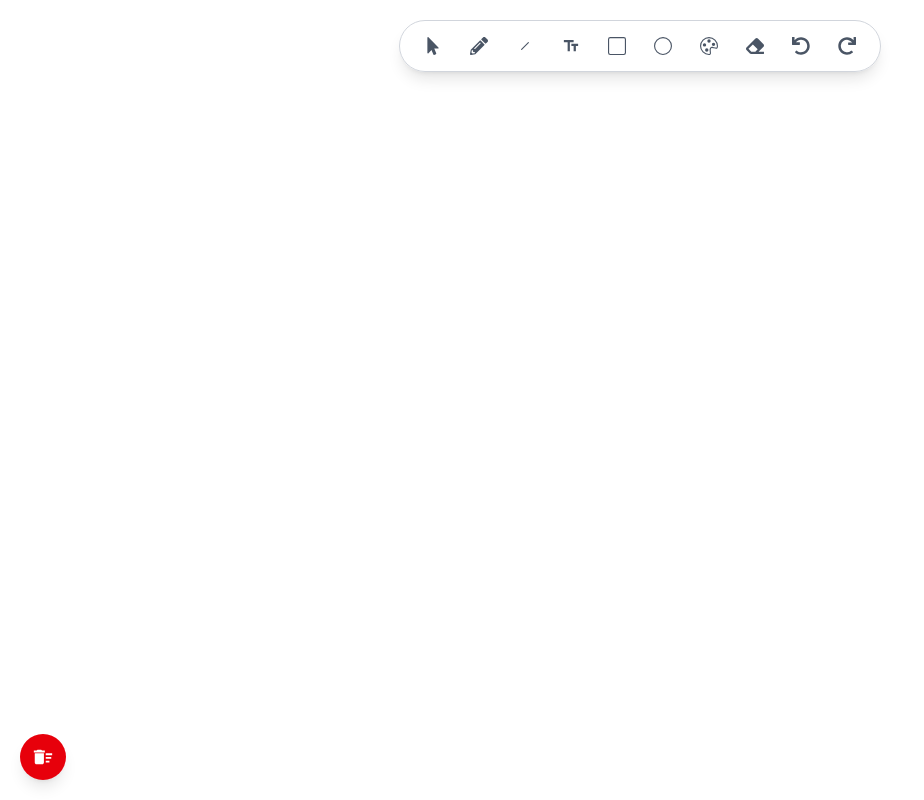
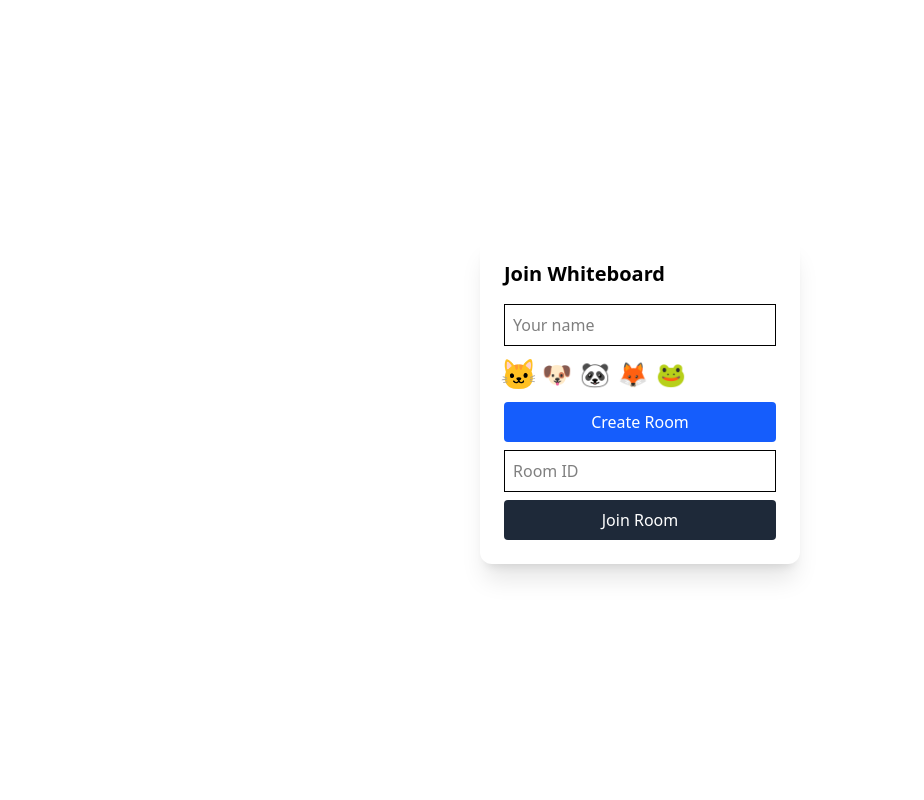
Before and after one commit to sumitp0808/Canvasly, a React (Vite) app in the folder frontend/: page / in a window 1280 px wide. Shown: the whole page, without its empty margins (0-924 px from the left). Built offline with nearby package versions, Linux system fonts and the light colour scheme; no server answers.

Commit message:
user-joining and user presence

```diff
--- a/frontend/package.json
+++ b/frontend/package.json
@@ -17,6 +17,7 @@
     "react-dom": "^19.1.0",
     "react-icons": "^5.5.0",
     "react-redux": "^9.2.0",
+    "react-router-dom": "^7.12.0",
     "roughjs": "^4.6.6",
     "socket.io-client": "^4.8.1",
     "tailwindcss": "^4.1.11",
--- a/frontend/src/App.jsx
+++ b/frontend/src/App.jsx
@@ -1,20 +1,18 @@
-import CursorOverlay from "./cursorOverlay/CursorOverlay";
-import { connectWithSocketServer } from "./socketConn/socketConn";
-import Whiteboard from "./whiteboard/Whiteboard"
-import { useEffect } from "react";
+import { BrowserRouter, Routes, Route } from "react-router-dom";
+import Lobby from "./pages/Lobby";
+import Room from "./pages/Room";
 
 
 function App() {
-  useEffect(() => {
-    connectWithSocketServer();
-  }, []);
-
   return (
-    <>
-      <Whiteboard />
-      <CursorOverlay />
-    </>
-  )
+    <BrowserRouter>
+      <Routes>
+        <Route path="/" element={<Lobby />} />
+        <Route path="/room/:roomId" element={<Room />} />
+      </Routes>
+    </BrowserRouter>
+  );
 }
 
+
 export default App
--- a/frontend/src/cursorOverlay/CursorOverlay.jsx
+++ b/frontend/src/cursorOverlay/CursorOverlay.jsx
@@ -42,7 +42,7 @@ const CursorOverlay = () => {
               boxShadow: "0 2px 6px rgba(0,0,0,0.25)",
             }}
           >
-            {cursor.userId}
+            {cursor.name}
           </div>
         </div>
       ))}
--- a/frontend/src/cursorOverlay/cursorSlice.js
+++ b/frontend/src/cursorOverlay/cursorSlice.js
@@ -10,13 +10,14 @@ const cursorSlice = createSlice({
     initialState,
     reducers: {
         updateCursorPosition: (state, action) => {
-            const {x, y, userId} = action.payload;
+            const {x, y, userId, name} = action.payload;
 
             const index = state.cursors.findIndex((c) => c.userId === userId);
 
             if(index !== -1){
                 state.cursors[index] = {
                     userId,
+                    name,
                     x,
                     y,
                     color: state.cursors[index].color,
@@ -31,6 +32,7 @@ const cursorSlice = createSlice({
                 const color = cursorColors[Math.abs(hash) % cursorColors.length];
                 state.cursors.push({
                     userId,
+                    name,
                     x,
                     y,
                     color,
--- /dev/null
+++ b/frontend/src/pages/Lobby.jsx
@@ -0,0 +1,78 @@
+import { useState } from "react";
+import { useDispatch } from "react-redux";
+import { useNavigate } from "react-router-dom";
+import { setUser } from "../store/userSlice";
+import { v4 as uuid } from "uuid";
+
+const avatars = ["🐱", "🐶", "🐼", "🦊", "🐸"];
+
+const Lobby = () => {
+  const [name, setName] = useState("");
+  const [avatar, setAvatar] = useState(avatars[0]);
+  const [roomInput, setRoomInput] = useState("");
+
+  const dispatch = useDispatch();
+  const navigate = useNavigate();
+
+  const createRoom = () => {
+    const roomId = uuid().slice(0, 6);
+    join(roomId);
+  };
+
+  const join = (roomId) => {
+    if (!name) return alert("Enter name");
+
+    dispatch(setUser({ name, avatar, roomId }));
+    navigate(`/room/${roomId}`);
+  };
+
+  return (
+    <div className="h-screen flex items-center justify-center">
+      <div className="bg-white p-6 rounded-xl shadow-xl w-80">
+        <h2 className="text-xl font-bold mb-4">Join Whiteboard</h2>
+
+        <input
+          placeholder="Your name"
+          className="w-full border p-2 mb-3"
+          value={name}
+          onChange={(e) => setName(e.target.value)}
+        />
+
+        <div className="flex gap-2 mb-3">
+          {avatars.map(a => (
+            <button
+              key={a}
+              onClick={() => setAvatar(a)}
+              className={`text-2xl ${a === avatar ? "scale-125" : ""}`}
+            >
+              {a}
+            </button>
+          ))}
+        </div>
+
+        <button
+          onClick={createRoom}
+          className="w-full bg-blue-600 text-white p-2 rounded mb-2"
+        >
+          Create Room
+        </button>
+
+        <input
+          placeholder="Room ID"
+          className="w-full border p-2 mb-2"
+          value={roomInput}
+          onChange={(e) => setRoomInput(e.target.value)}
+        />
+
+        <button
+          onClick={() => join(roomInput)}
+          className="w-full bg-gray-800 text-white p-2 rounded"
+        >
+          Join Room
+        </button>
+      </div>
+    </div>
+  );
+};
+
+export default Lobby;
--- /dev/null
+++ b/frontend/src/pages/Room.jsx
@@ -0,0 +1,27 @@
+import { useEffect } from "react";
+import { useParams } from "react-router-dom";
+import { useSelector } from "react-redux";
+import Whiteboard from "../whiteboard/Whiteboard";
+import CursorOverlay from "../cursorOverlay/CursorOverlay";
+import { connectWithSocketServer, joinRoom } from "../socketConn/socketConn";
+import PresenceSidebar from "../presence/PresenceSidebar";
+
+const Room = () => {
+  const { roomId } = useParams();
+  const user = useSelector((state) => state.user);
+
+  useEffect(() => {
+    connectWithSocketServer();
+    joinRoom({ roomId, user });
+  }, []);
+
+  return (
+    <>
+      <Whiteboard />
+      <CursorOverlay />
+      <PresenceSidebar />
+    </>
+  );
+};
+
+export default Room;
--- /dev/null
+++ b/frontend/src/presence/PresenceSidebar.jsx
@@ -0,0 +1,46 @@
+import { useSelector } from "react-redux";
+import { useState } from "react";
+
+const PresenceSidebar = () => {
+  const users = useSelector((state) => state.presence.users);
+  const me = useSelector((state) => state.user);
+  const [open, setOpen] = useState(true);
+
+  return (
+    <>
+      {/* Toggle button */}
+      <button
+        onClick={() => setOpen(!open)}
+        className="fixed top-20 right-4 z-50 bg-blue-600 text-white px-3 py-2 rounded-lg shadow"
+      >
+        {open ? "Hide Users" : "Show Users"}
+      </button>
+
+      {/* Sidebar */}
+      {open && (
+        <div className="fixed top-0 right-0 h-full w-64 bg-white shadow-xl z-40 p-4">
+          <h3 className="text-lg font-bold mb-4">Users</h3>
+
+          <ul className="space-y-2">
+            {users.map((u) => (
+              <li
+                key={u.userId}
+                className={`flex items-center gap-2 p-2 rounded
+                  ${u.userId === me.userId ? "bg-blue-100" : "bg-gray-100"}
+                `}
+              >
+                <span className="text-xl">{u.avatar}</span>
+                <span className="font-medium">
+                  {u.name}
+                  {u.userId === me.userId && " (You)"}
+                </span>
+              </li>
+            ))}
+          </ul>
+        </div>
+      )}
+    </>
+  );
+};
+
+export default PresenceSidebar;
--- /dev/null
+++ b/frontend/src/presence/presenceSlice.js
@@ -0,0 +1,27 @@
+import { createSlice } from "@reduxjs/toolkit";
+
+const initialState = {
+  users: [], // { userId, name, avatar }
+};
+
+const presenceSlice = createSlice({
+  name: "presence",
+  initialState,
+  reducers: {
+    userJoined: (state, action) => {
+      const exists = state.users.find(
+        u => u.userId === action.payload.userId
+      );
+      if (!exists) state.users.push(action.payload);
+    },
+    userLeft: (state, action) => {
+      state.users = state.users.filter(
+        u => u.userId !== action.payload
+      );
+    },
+    resetPresence: () => initialState,
+  },
+});
+
+export const { userJoined, userLeft, resetPresence } = presenceSlice.actions;
+export default presenceSlice.reducer;
--- a/frontend/src/socketConn/socketConn.js
+++ b/frontend/src/socketConn/socketConn.js
@@ -2,6 +2,7 @@ import {io} from "socket.io-client";
 import { store } from "../store/store";
 import { setElements, updateElement } from "../whiteboard/whiteboardSlice";
 import { updateCursorPosition, removeCursorPosition } from "../cursorOverlay/cursorSlice";
+import { userJoined, userLeft } from "../presence/presenceSlice";
 
 let socket;
 
@@ -29,8 +30,19 @@ export const connectWithSocketServer = () => {
         store.dispatch(updateCursorPosition(cursorData));
     });
 
+    socket.on('user-joined', (user) => {
+        store.dispatch(userJoined(user));
+    });
+
+    socket.on("room-users", (users) => {
+        users.forEach(user => {
+        store.dispatch(userJoined(user));
+        });
+    });
+
     socket.on('user-disconnected', (disconnectedUserId) => {
         store.dispatch(removeCursorPosition(disconnectedUserId));
+        store.dispatch(userLeft(disconnectedUserId));
     });
 };
 
@@ -46,3 +58,7 @@ export const emitClearWhiteboard = () => {
 export const emitCursorPosition = (cursorData) => {
     socket.emit('cursor-position', cursorData);
 }
+
+export const joinRoom = ({roomId, user}) => {
+    socket.emit('join-room', {roomId, user});
+};
--- a/frontend/src/store/store.js
+++ b/frontend/src/store/store.js
@@ -1,11 +1,15 @@
 import { configureStore } from '@reduxjs/toolkit';
 import whiteBoardSliceReducer from '../whiteboard/whiteboardSlice'
 import cursorSliceReducer from '../cursorOverlay/cursorSlice'
+import userSliceReducer from './userSlice'
+import presenceSliceReducer from '../presence/presenceSlice'
 
 export const store = configureStore({
   reducer: {
     whiteboard: whiteBoardSliceReducer,
     cursor: cursorSliceReducer,
+    user: userSliceReducer,
+    presence: presenceSliceReducer,
   },
   middleware : (getDefaultMiddleware) =>
     getDefaultMiddleware({
--- /dev/null
+++ b/frontend/src/store/userSlice.js
@@ -0,0 +1,21 @@
+import { createSlice } from "@reduxjs/toolkit";
+
+const initialState = {
+  name: "",
+  avatar: "",
+  roomId: "",
+};
+
+const userSlice = createSlice({
+  name: "user",
+  initialState,
+  reducers: {
+    setUser: (state, action) => {
+      return { ...state, ...action.payload };
+    },
+    clearUser: () => initialState,
+  },
+});
+
+export const { setUser, clearUser } = userSlice.actions;
+export default userSlice.reducer;
--- a/frontend/src/whiteboard/Whiteboard.jsx
+++ b/frontend/src/whiteboard/Whiteboard.jsx
@@ -13,6 +13,8 @@ let emitCursor = true;
 let lastCursorPosition;
 
 const Whiteboard = () => {
+  const user = useSelector((state) => state.user);
+
   const canvasRef = useRef();
   const textareaRef = useRef(); // for text insertion tool
 
@@ -136,9 +138,9 @@ const Whiteboard = () => {
 
     //cursor update
 
-    lastCursorPosition = {x: clientX, y: clientY};
+    lastCursorPosition = {x: clientX, y: clientY, name: user.name};
     if(emitCursor) {
-      emitCursorPosition({x: clientX, y: clientY});
+      emitCursorPosition({x: clientX, y: clientY, name: user.name});
       emitCursor = false;
 
       //updating cursor position only after some delay
```
Also changed, not shown: 2 other files (tests, documents, lock files or other folders).
